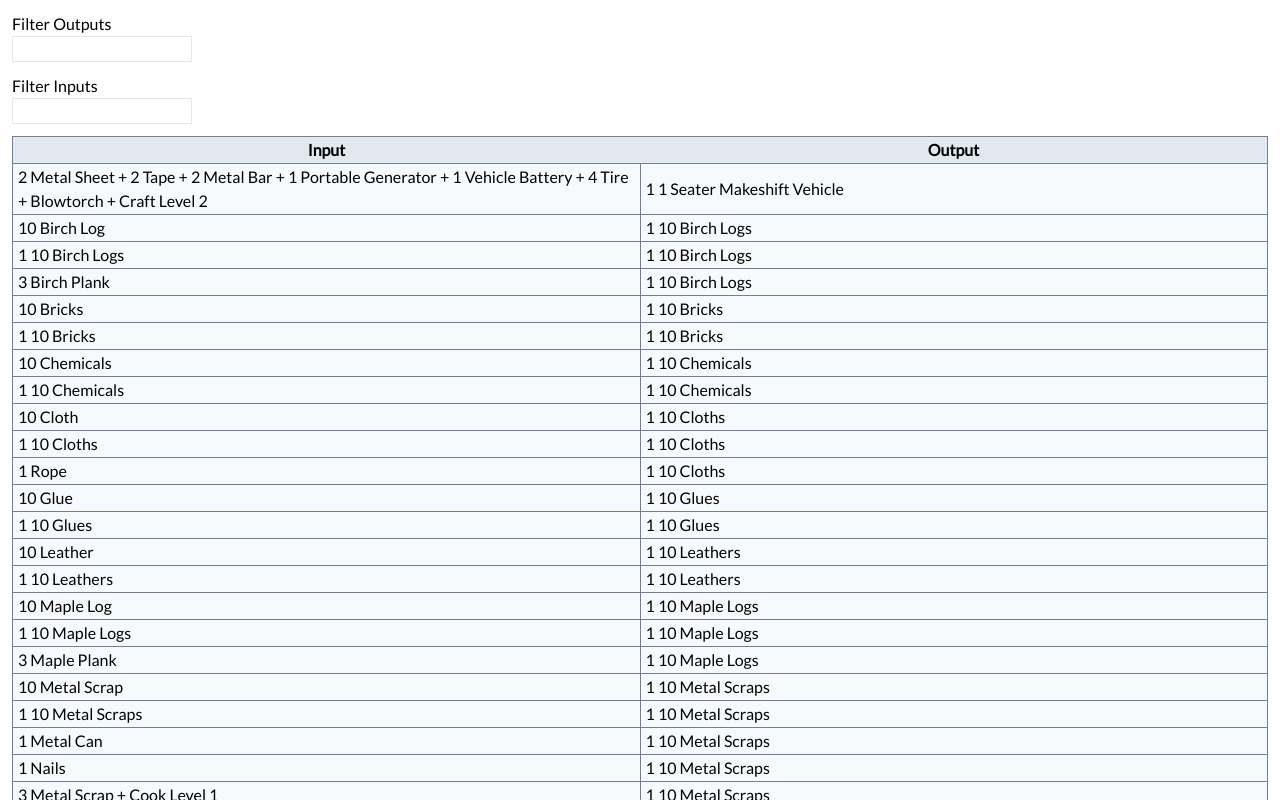
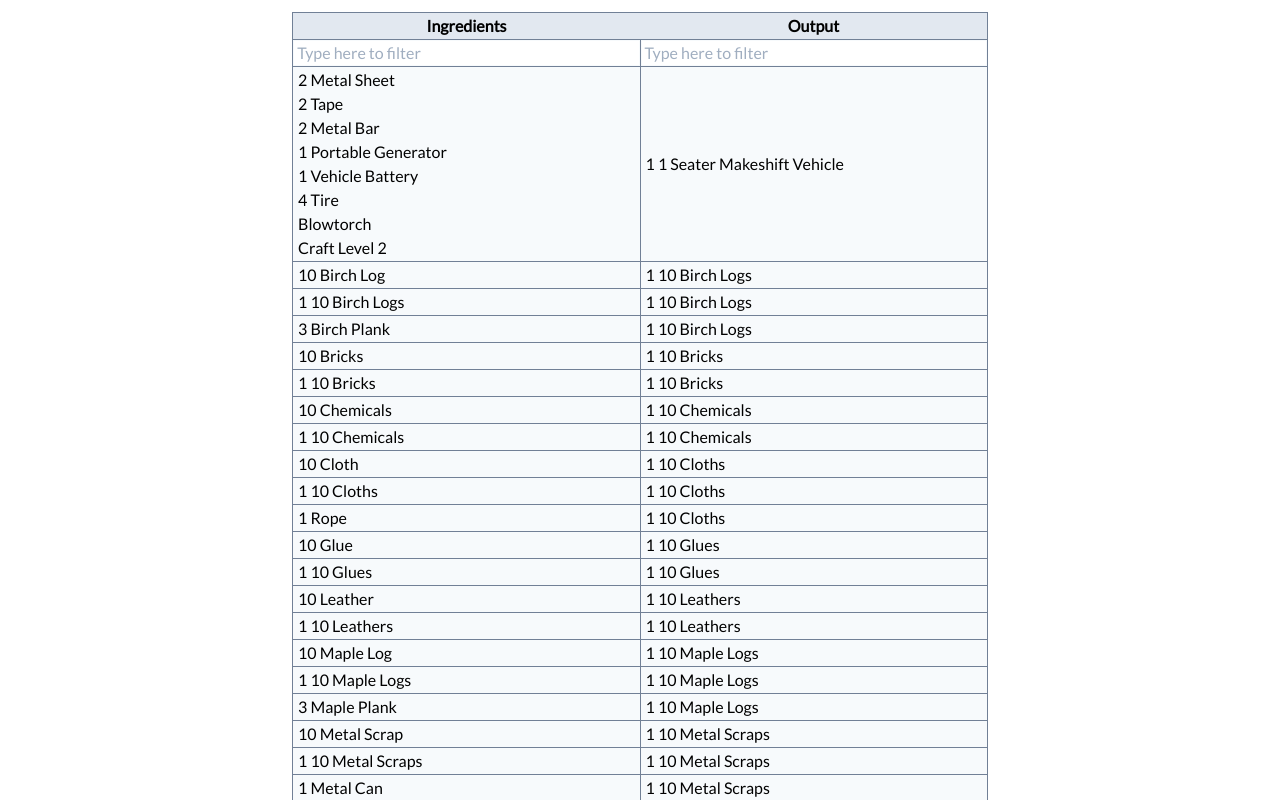
Before and after one commit to ikottman/unturned-blueprints, a Svelte app: page / in a window 1280 px wide. Shown: the top 800 px of the page. Built offline with nearby package versions, Linux system fonts and the light colour scheme.

Commit message:
Integrate filters in table

```diff
--- a/src/App.svelte
+++ b/src/App.svelte
@@ -1,22 +1,18 @@
 <script lang="ts">
   import Tailwind from "./Tailwind.svelte";
   import Blueprints from "./Blueprints.svelte";
-  import Filter from "./Filter.svelte";
   import blueprints from "./resources/blueprints";
+  import { ingredientsFilter, outputFilter } from "./store";
 
-  $: outputFilter = '';
-  $: inputFilter = '';
-  $: filteredBlueprints =
+  $: recipes =
     blueprints
       .flatMap(blueprint => blueprint['recipes'])
-      .filter( recipe => new RegExp(outputFilter, 'i').test(recipe['output']['name']))
-      .filter( recipe => recipe['inputs'].filter( input => new RegExp(inputFilter, 'i').test(input['name'])).length)
+      .filter( recipe => new RegExp($outputFilter, 'i').test(recipe['output']['name']))
+      .filter( recipe => recipe['inputs'].filter( input => new RegExp($ingredientsFilter, 'i').test(input['name'])).length)
 </script>
 
 <Tailwind />
 
-<Filter label='Filter Outputs' bind:filter={outputFilter}/>
-<Filter label='Filter Inputs' bind:filter={inputFilter}/>
 <div class="flex justify-center m-3">
-  <Blueprints recipes={filteredBlueprints}/>
+  <Blueprints recipes={recipes}/>
 </div>
--- a/src/Blueprints.svelte
+++ b/src/Blueprints.svelte
@@ -1,17 +1,23 @@
 <script lang="ts">
   import Inputs from "./Inputs.svelte";
   import Output from "./Output.svelte";
+  import Filter from "./Filter.svelte";
+  import { ingredientsFilter, outputFilter } from "./store";
   export let recipes;
 </script>
 
 <table class="table-auto bg-gray-100">
   <thead class="bg-gray-300 border border-gray-600">
     <tr>
-      <th>Input</th>
+      <th>Ingredients</th>
       <th class="w-1/2">Output</th>
     </tr>
   </thead>
   <tbody>
+    <tr>
+      <Filter bind:filter={$ingredientsFilter}/>
+      <Filter bind:filter={$outputFilter}/>
+    </tr>
     {#each recipes as recipe}
       <tr>
         <Inputs
--- a/src/Filter.svelte
+++ b/src/Filter.svelte
@@ -1,8 +1,7 @@
 <script lang="ts">
   export let filter = '';
-  export let label;
 </script>
 
-<div class="m-3">
-  <p>{label}</p> <input class="border" bind:value={filter} />
-</div>
+<td class='border border-gray-600'>
+    <input class="w-full" placeholder=" Type here to filter" bind:value={filter} />
+</td>
--- a/src/Inputs.svelte
+++ b/src/Inputs.svelte
@@ -6,11 +6,14 @@
 
   $: names = inputs.map(i => `${i['num']} ${i['name']}`);
   $: skillDisplay = skill ? `${skill['name']} Level ${skill['level']}` : null;
-  $: combined = [...names, tool, skillDisplay].filter(n => n).join(' + ')
+  $: combined = [...names, tool, skillDisplay].filter(n => n)
 </script>
 
 <td class="border border-gray-600">
   <div class="mx-1 my-1.5">
-    {combined}
+    {#each combined as input}
+      {input}
+      <br/>
+    {/each}
   </div>
 </td>
--- /dev/null
+++ b/src/store.js
@@ -0,0 +1,5 @@
+import { writable } from 'svelte/store';
+
+// filtering
+export const ingredientsFilter = writable('');
+export const outputFilter = writable('');
```
